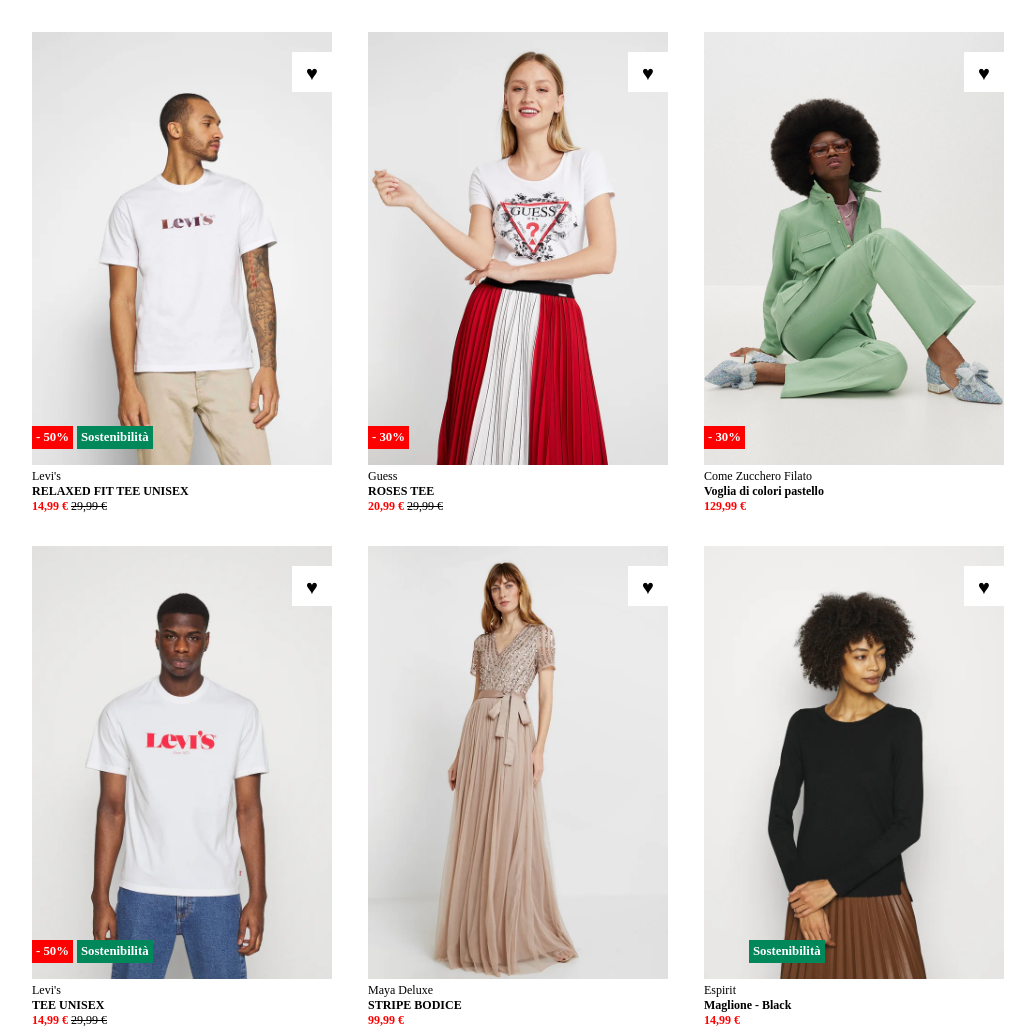
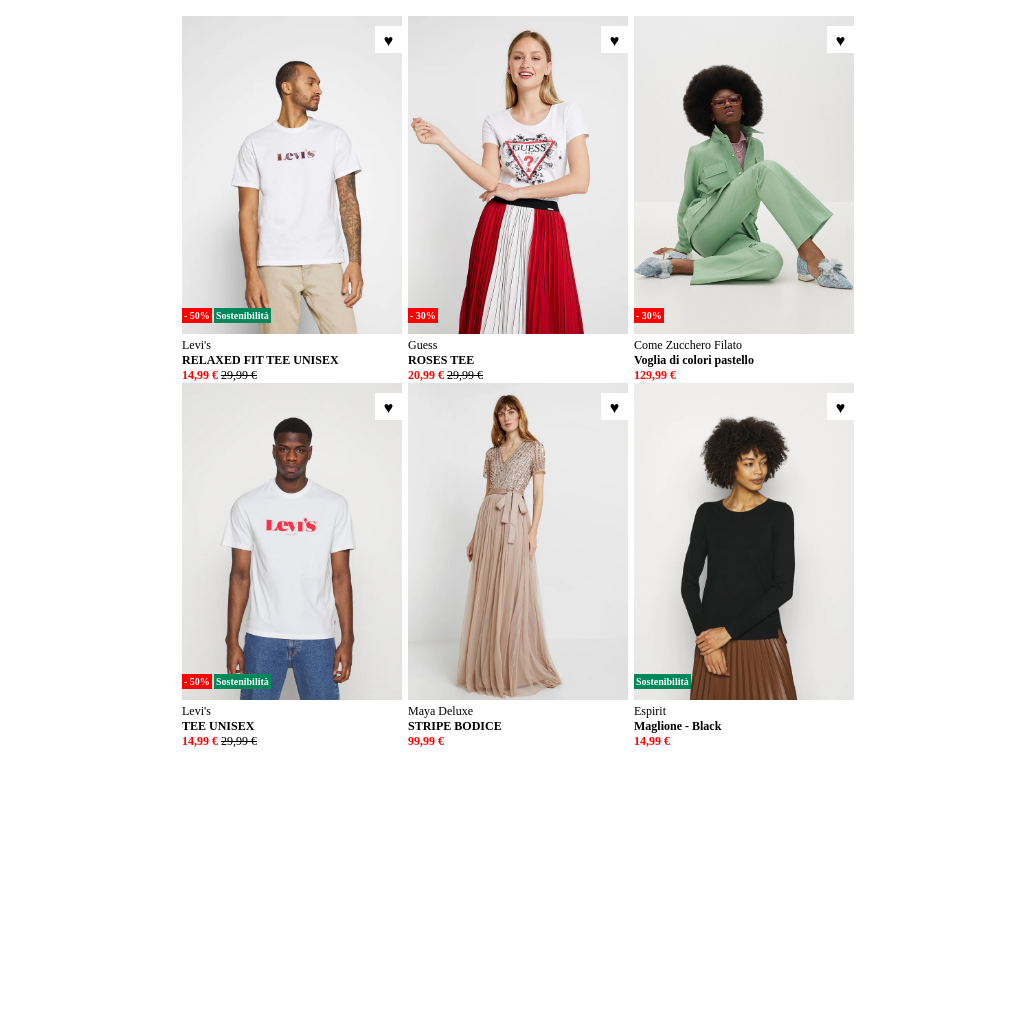
Before and after one commit to nehabht/html-css-boolando, a plain HTML site: page index.html in a window 1280 px wide. Shown: the whole page, without its empty margins (122-1157 px from the left). After the commit the page ends 800 px from the top, so only its background shows below. Drawn offline with Linux system fonts and the light colour scheme.

Commit message:
final commit

```diff
--- a/css/style.css
+++ b/css/style.css
@@ -17,15 +17,15 @@ body{
 }
 
 .products{
-    width: 1100px;
+    width: 899px;
     margin: 1rem auto;
     text-align: center;
 
 }
 
 .product{
-    width: 300px;
-    margin: 16px;
+    width: 220px;
+    margin: 0 1px;
     position: relative;
     display: inline-block;
 
@@ -38,10 +38,10 @@ body{
 /* badge */
 
 .badge {
-    padding: 4px;
-    font-size: 0.80rem;
+    padding: 2px;
+    font-size: 10px;
     position: absolute;
-    bottom: 20px;
+    bottom: 15px;
     left: 0px;
     z-index: 3;
 
@@ -56,22 +56,30 @@ body{
     color: white;
     background-color:#00875A;
     position: absolute;
-    bottom: 20px;
-    left: 45px;
+    bottom: 15px;
+    left: 32px;
 
 }
+
+.sostenibilità2{
+    color: white;
+    background-color:#00875A;
+    position: absolute;
+    bottom: 15px;
+    left: 0px;
+
+}
+
 
 /* heart */
 
 .heart{
-    width: 40px;
-    height: 40px;
-
+    width: 27px;
+    height: 27px;
     background-color: white;
-    padding: 10px;
-    font-size: 20px;
+    padding: 6px;
     position: absolute;
-    top: 20px;
+    top: 10px;
     right: 0px;
     z-index: 3;
 
--- a/index.html
+++ b/index.html
@@ -105,7 +105,7 @@
                 <!-- image 6 -->
 
                 <div class="heart"> &hearts; </div>
-                <div class="badge sostenibilità"> <strong> Sostenibilità</strong></div>
+                <div class="badge sostenibilità2"> <strong> Sostenibilità</strong></div>
                 <img class="image1" src="./img/6.webp" alt="">
                 <img class="image_hover" src="./img/6b.webp" alt="">
             </div>
```
